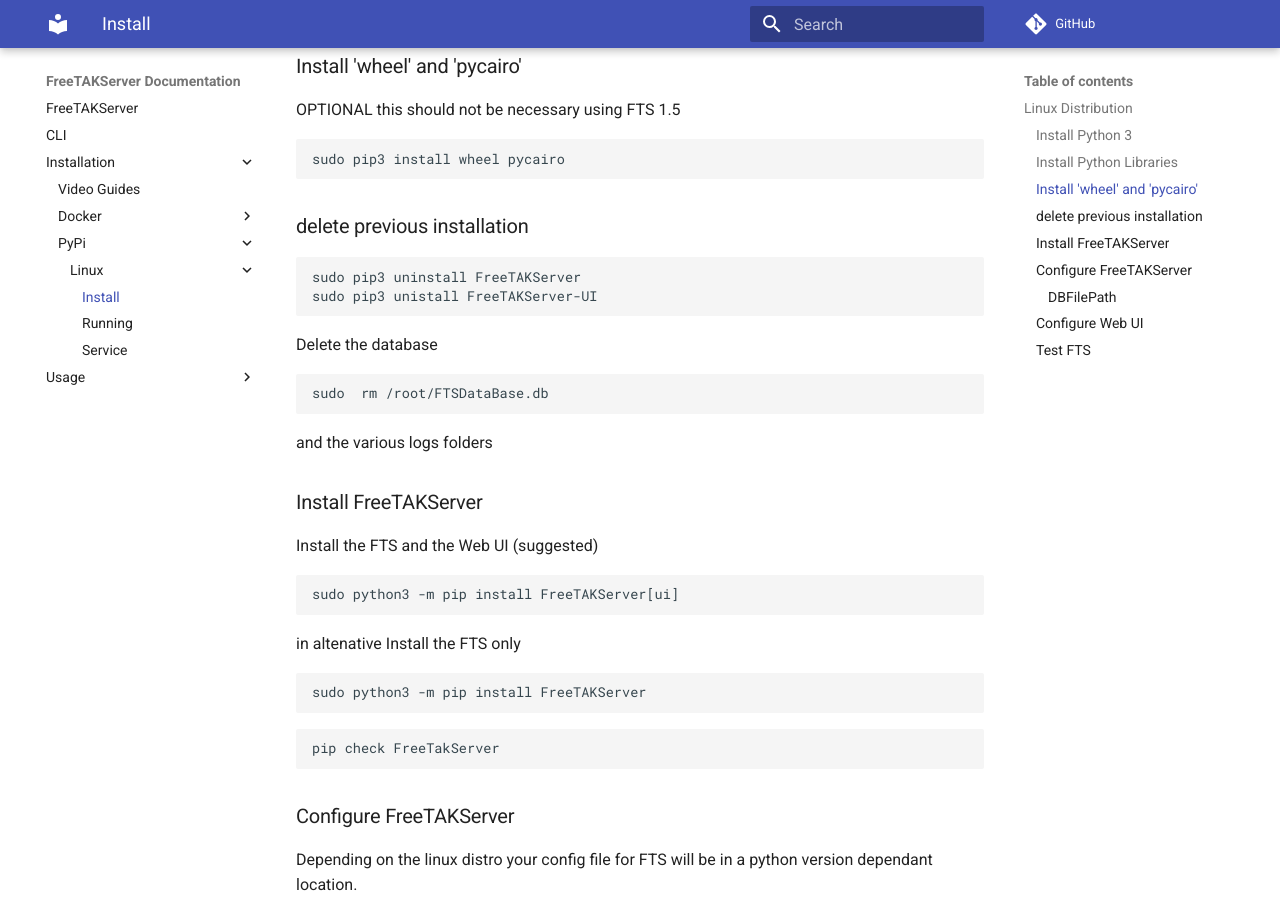
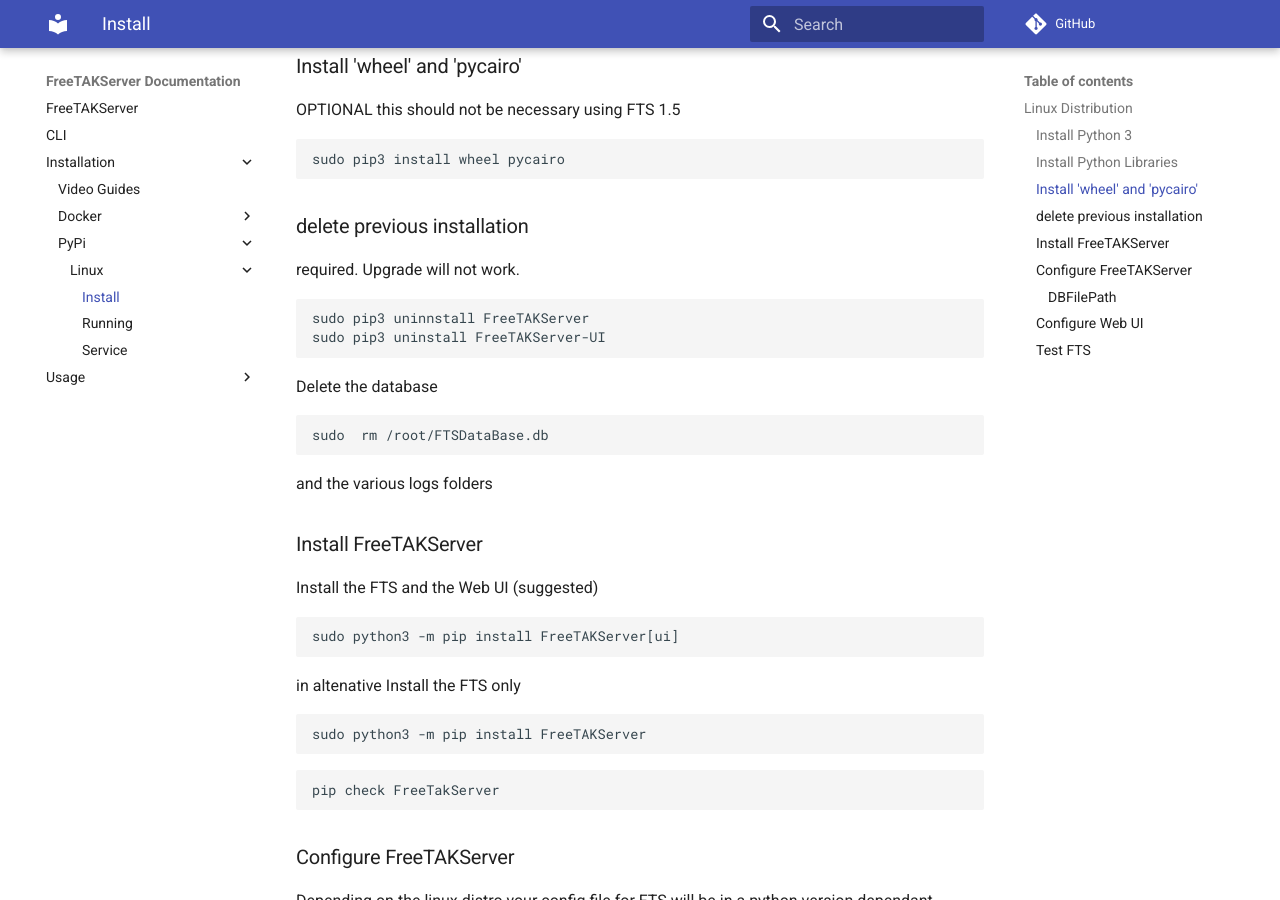
Before and after one commit to FreeTAKTeam/FreeTAKServer-User-Docs, an MkDocs documentation site: the page built from docs/docs/Installation/PyPi/Linux/Install.md, in a window 1280 px wide and 900 px high, scrolled down 580 px. Built offline with MkDocs 1.6.1 and Material for MkDocs 9.7.7, drawn with Linux system fonts in a browser that asks for light colours; comment, search, counter and statistics services are not loaded.

Commit message:
fixed type

````diff
--- a/docs/docs/Installation/PyPi/Linux/Install.md
+++ b/docs/docs/Installation/PyPi/Linux/Install.md
@@ -22,9 +22,10 @@
 sudo pip3 install wheel pycairo
 ```
 ### delete previous installation
+required. Upgrade will not work.
 ```bash
-sudo pip3 uninstall FreeTAKServer
-sudo pip3 unistall FreeTAKServer-UI
+sudo pip3 uninnstall FreeTAKServer
+sudo pip3 uninstall FreeTAKServer-UI
 ```
 
 Delete the database
````
